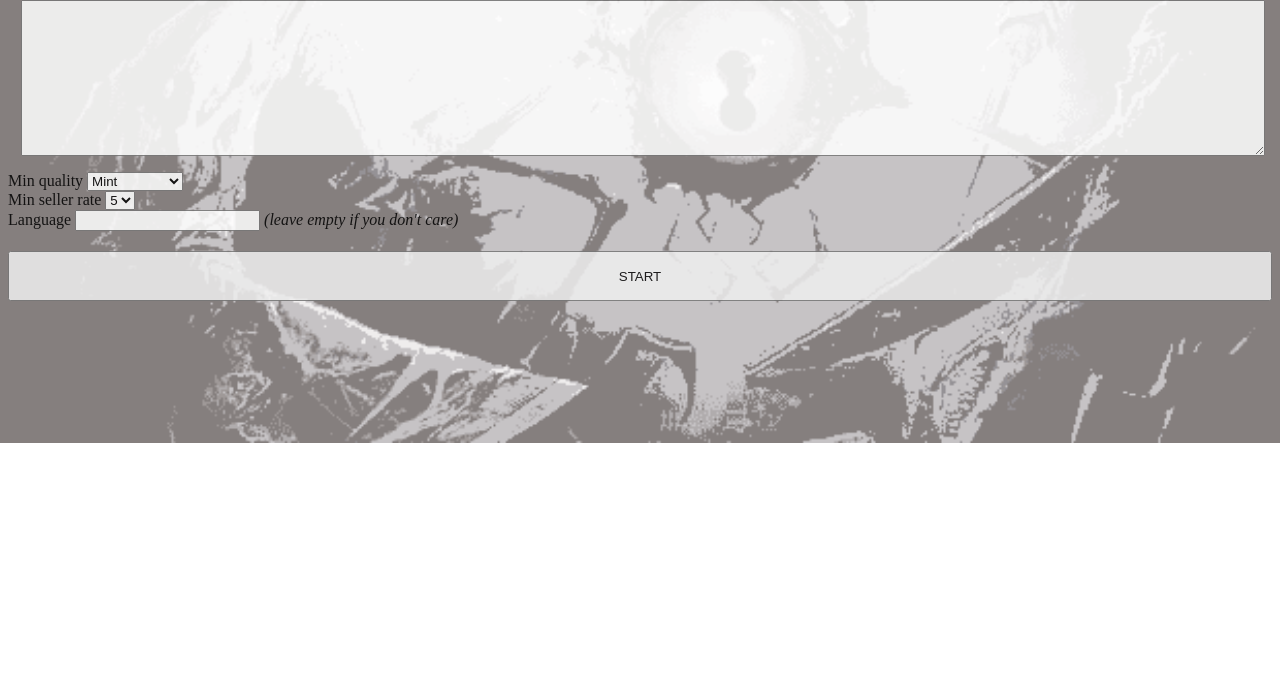
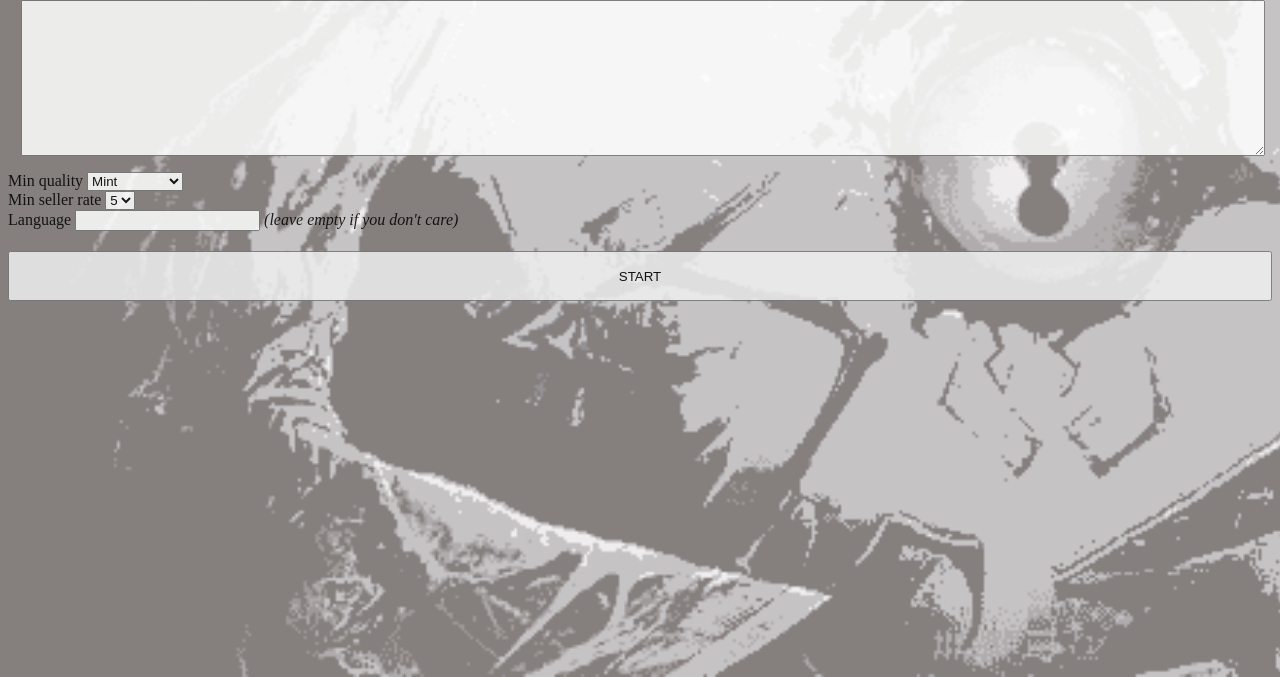
Before and after one commit to DanieleVeri/DanieleVeri.github.io, a plain HTML site: page index.html in a window 1280 px wide. Shown: the part 123-800 px from the top of the page. Drawn offline with Linux system fonts and the light colour scheme.

Commit message:
Update index.html

```diff
--- a/index.html
+++ b/index.html
@@ -1,5 +1,5 @@
 <!DOCTYPE html>
-<html>
+<html style="height:100%">
     <head>
         <meta charset="utf-8"/>
         <title>GitAxian</title>
```
